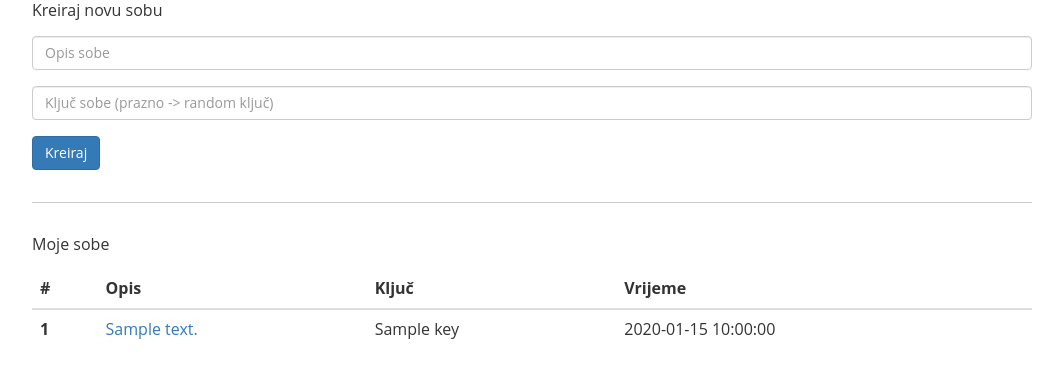
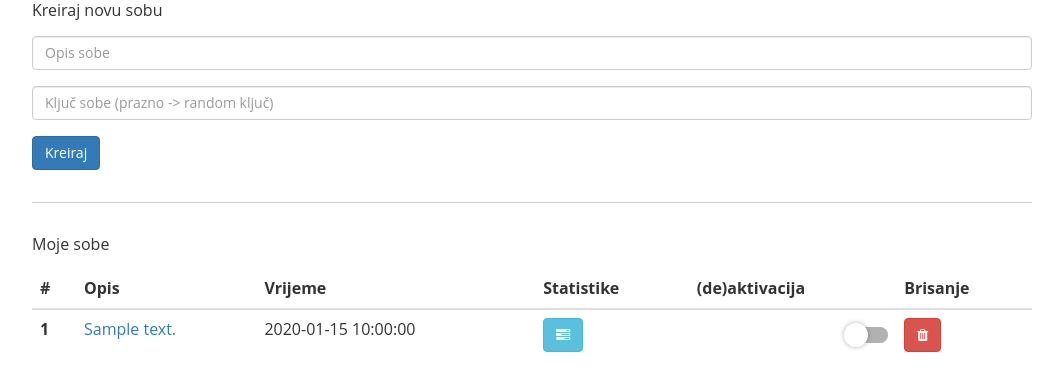
Before and after one commit to dashydasher/Navia, a PHP site: template public/views/profesor.html.twig in a window 1280 px wide. Shown: the part 174-565 px from the top of the page, without its empty margins (108-1171 px from the left). Run offline with PHP 8.4, Linux system fonts and the light colour scheme; the template is opened without the code that fills it: most values are stand-ins (such as "Sample title", 1, 10 or a date in 2020); some libraries are stand-ins or nearby versions.

Commit message:
Gumbici novi kod profesora

```diff
--- a/public/css/main.css
+++ b/public/css/main.css
@@ -354,5 +354,51 @@ input[name="emotion"] {
     top: 100px;
     z-index: 2048;
 }
+/* textbox kod osobnog razloga*/
+  .hide { display: none; }
 
-  .hide { display: none; }
+/*aktivacija deaktivacija*/
+.material-switch > input[type="checkbox"] {
+    display: none;
+}
+
+.material-switch > label {
+    cursor: pointer;
+    height: 0px;
+    position: relative;
+    width: 40px;
+}
+
+.material-switch > label::before {
+    background: rgb(0, 0, 0);
+    box-shadow: inset 0px 0px 10px rgba(0, 0, 0, 0.5);
+    border-radius: 8px;
+    content: '';
+    height: 16px;
+    margin-top: -8px;
+    position:absolute;
+    opacity: 0.3;
+    transition: all 0.4s ease-in-out;
+    width: 40px;
+}
+.material-switch > label::after {
+    background: rgb(255, 255, 255);
+    border-radius: 16px;
+    box-shadow: 0px 0px 5px rgba(0, 0, 0, 0.3);
+    content: '';
+    height: 24px;
+    left: -4px;
+    margin-top: -8px;
+    position: absolute;
+    top: -4px;
+    transition: all 0.3s ease-in-out;
+    width: 24px;
+}
+.material-switch > input[type="checkbox"]:checked + label::before {
+    background: inherit;
+    opacity: 0.5;
+}
+.material-switch > input[type="checkbox"]:checked + label::after {
+    background: inherit;
+    left: 20px;
+}
--- a/public/views/profesor.html.twig
+++ b/public/views/profesor.html.twig
@@ -62,8 +62,10 @@
             <tr>
               <th scope="col">#</th>
               <th scope="col">Opis</th>
-              <th scope="col">Ključ</th>
               <th scope="col">Vrijeme</th>
+              <th scope="col">Statistike</th>
+             <th scope="col">(de)aktivacija</th>
+             <th scope="col">Brisanje</th>
             </tr>
           </thead>
           <tbody>
@@ -71,8 +73,15 @@
               <tr>
                 <th scope="row">{{ loop.index }}</th>
                 <td><a href="room.php?id={{ room.id }}">{{ room.description }}</a></td>
-                <td>{{ room.key }}</td>
                 <td>{{ room.time }}</td>
+                <td><button class="btn btn-info"><i class="fa fa-tasks" aria-hidden="true"></i></button></td>
+          <td>
+                                 <div class="material-switch pull-right">
+                                     <input id="someSwitchOptionSuccess{{loop.index}}" name="someSwitchOption001" type="checkbox"/>
+                                     <label for="someSwitchOptionSuccess{{loop.index}}" class="label-success"></label>
+                                 </div>
+          </td>
+          <td><button class="btn btn-danger"><i class="fa fa-trash" aria-hidden="true"></i></button></td>
               </tr>
           {% endfor %}
           </tbody>
```
